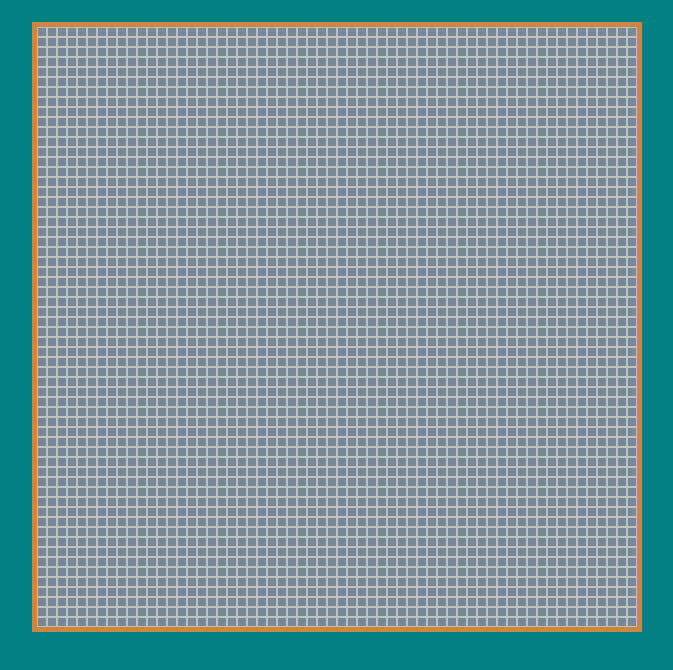
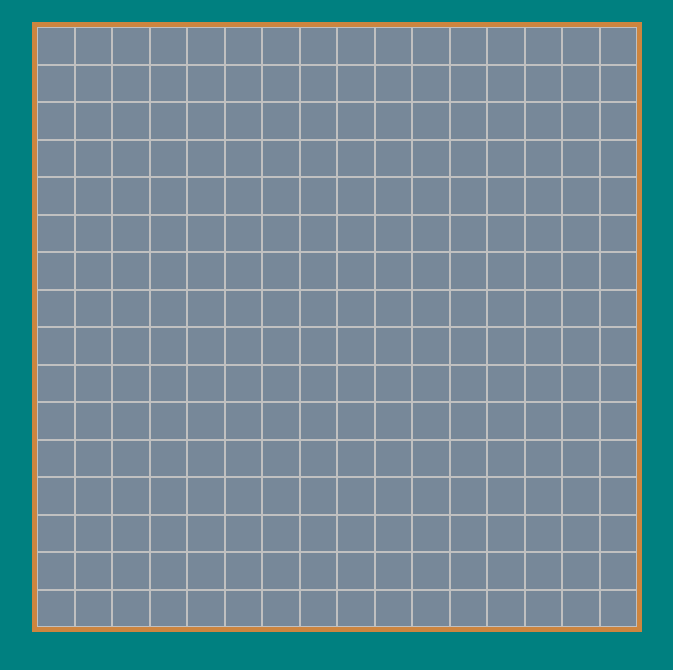
Before and after one commit to ch627110/odin-etch-a-sketch, a plain HTML site: page index.html in a window 1280 px wide. Shown: the part 62-732 px from the top of the page, without its empty margins (303-976 px from the left). Drawn offline with Linux system fonts and the light colour scheme.

```diff
--- a/index.html
+++ b/index.html
@@ -8,7 +8,7 @@
     <title>Etch-a-Sketch!</title>
 </head>
 <body>
-    <h1>Etch-a-Sketch!</h1>
+    <h1 id="title">Etch-a-Sketch!</h1>
     <div id="container"></div>
 </body>
 </html>
--- a/script.js
+++ b/script.js
@@ -1,13 +1,18 @@
 // script.js
+const title = document.querySelector('#title')
 const container = document.querySelector('#container')
 
-// create a grid of 16x16 square divs using flexbox
-let val = 60;
+createGrid(16);
+
+function createGrid(val) {
+    const grid = document.createElement('div')
+    grid.classList.add('grid');
+    container.appendChild(grid)
     for(let row = 0; row < val; row++) {
         // create a horizontal flex box
         const rowBox = document.createElement('div')
         rowBox.classList.add('row')
-    container.appendChild(rowBox)
+        grid.appendChild(rowBox)
         for(let col = 0; col < val; col++) {
             // insert squares
             const square = document.createElement('div')
@@ -18,3 +23,4 @@
             rowBox.appendChild(square)
         }
     }
+}
--- a/styles.css
+++ b/styles.css
@@ -1,4 +1,4 @@
-#container {
+.grid {
     border: 5px solid peru;
     width: 600px;
     height: 600px;
```
Lines whose indentation alone changed are shown as unchanged.
